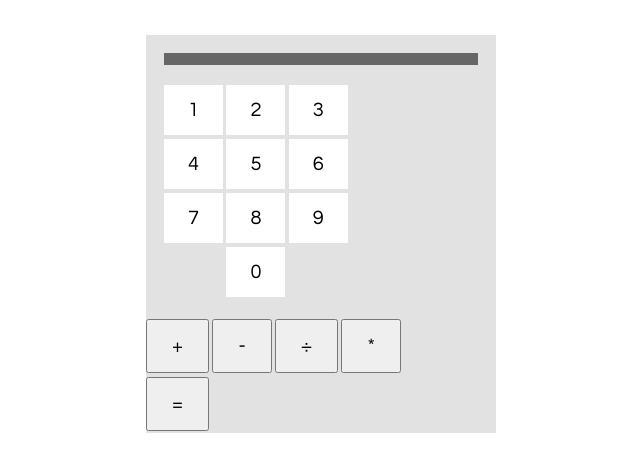
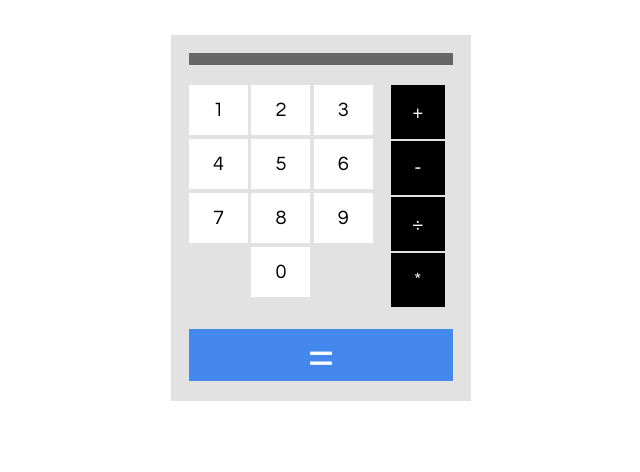
Before and after one commit to danieldamian09/javascriptFalconMaster, a plain HTML site: page practica.html in a window 1280 px wide. Shown: the whole page, without its empty margins (319-959 px from the left). Drawn offline with Linux system fonts and the light colour scheme.

Commit message:
terminando el css de la practica

```diff
--- a/estilos.css
+++ b/estilos.css
@@ -1,12 +1,13 @@
 *{
     padding: 0;
     margin: 0;
+    box-sizing: border-box;
     font-family: Century Gothic, CenturyGothic, AppleGothic, sans-serif;
 }
 
 .calculadora{
     background-color: #e2e2e2;
-    width: 350px;
+    width: 300px;
     margin: auto;
     margin-top: 35px;
 }
@@ -31,6 +32,32 @@
     padding: 18px 9px 18px 18px;
 }
 
+.op{
+    padding: 18px 18px 18px 9px;
+}
+
+.sr {
+    padding: 0px 18px 18px 18px;
+}
+
+.sr button {
+    width: 100%;
+    background-color: #48ef;
+    color: #fff;
+    font-size: 50px;
+    border: none;
+    padding: 0px;
+}
+
+.op button {
+    display: block;
+    width: 54px;
+    height: 54px;
+    padding: 9px 15px;
+    background-color: #000;
+    color: #fff;
+    border: none;
+}
 
 .numeros div{
     text-align: center;
--- a/practica.html
+++ b/practica.html
@@ -34,12 +34,12 @@
                     <button id="n0">0</button>
                 </div>
             </div>
-        </div>
-        <div class="op">
-            <button id="s">+</button>
-            <button id="r">-</button>
-            <button id="d">÷</button>
-            <button id="m">*</button>
+            <div class="op">
+                <button id="s">+</button>
+                <button id="r">-</button>
+                <button id="d">÷</button>
+                <button id="m">*</button>
+            </div>
         </div>
         <div class="sr">
             <button id="sr">=</button>
--- a/practica.js
+++ b/practica.js
@@ -0,0 +1,11 @@
+document.getElementById("n1").addEventListener("click",n1);
+document.getElementById("n2").addEventListener("click",n2);
+document.getElementById("n3").addEventListener("click",n3);
+document.getElementById("n4").addEventListener("click",n4);
+document.getElementById("n5").addEventListener("click",n5);
+document.getElementById("n6").addEventListener("click",n6);
+document.getElementById("n7").addEventListener("click",n7);
+document.getElementById("n8").addEventListener("click",n8);
+document.getElementById("n9").addEventListener("click",n9);
+document.getElementById("n0").addEventListener("click",n0);
+document.getElementById("s").addEventListener("click", s);
```
